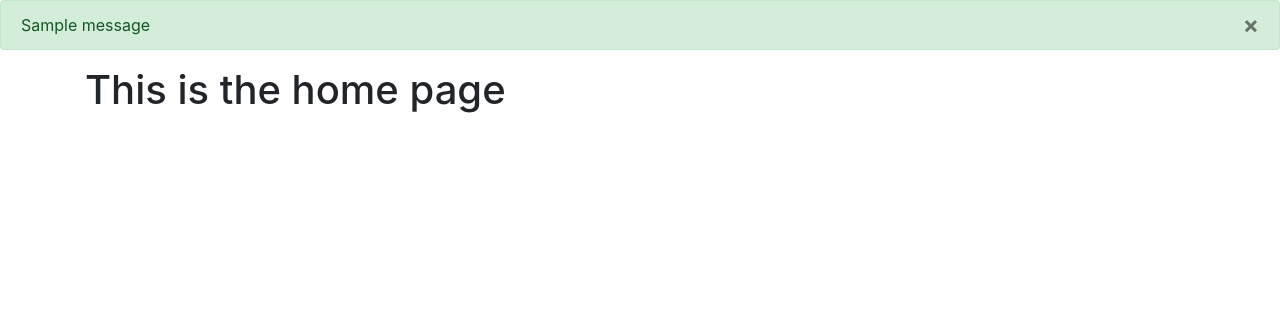
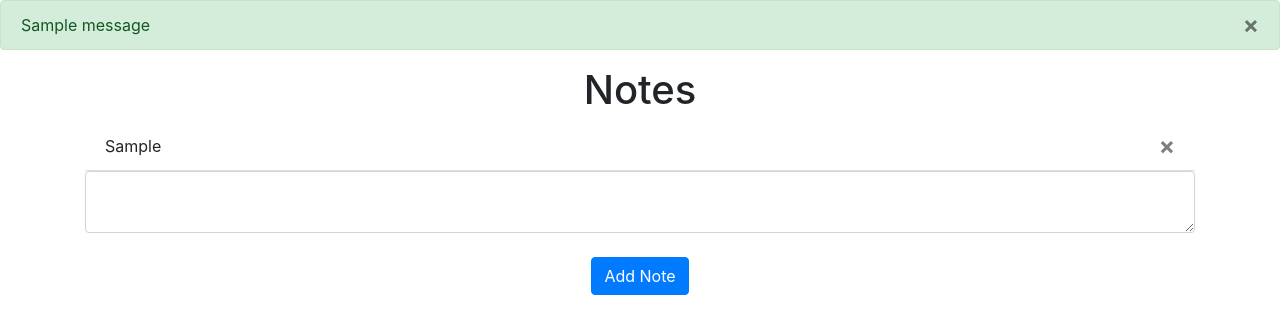
Before and after one commit to Gelateria-di-Berna/ERP-System, a Flask app: page / in a window 1280 px wide. Shown: the part 56-390 px from the top of the page. Run offline with Flask 3, Linux system fonts and the light colour scheme; a user stored in the database is signed in; tables that the repository leaves empty hold one stand-in row (values such as "Sample post"); one stand-in notice (Sample message) is shown; some libraries are stand-ins or nearby versions.

Commit message:
Completed base tutorial

```diff
--- a/website/templates/base.html
+++ b/website/templates/base.html
@@ -40,27 +40,23 @@
       </div>
     </nav>
 
-    {% with messages = get_flashed_messages(with_categories=true) %}
-    {% if messages %}
-      {% for category, message in messages %}
-      {% if category == "error" %}
-      <div class = "alert alert-danger alert-dismissable fade show" role = "alert">
+    {% with messages = get_flashed_messages(with_categories=true) %} {% if
+    messages %} {% for category, message in messages %} {% if category ==
+    'error' %}
+    <div class="alert alert-danger alter-dismissable fade show" role="alert">
       {{ message }}
-        <button type = "button" class = "close" data-dismiss = "alert">
-          <span aria-hidden = "true">&times;</span>
+      <button type="button" class="close" data-dismiss="alert">
+        <span aria-hidden="true">&times;</span>
       </button>
     </div>
     {% else %}
-      <div class = "alert alert-success alert-dismissable fade show" role = "alert">
+    <div class="alert alert-success alter-dismissable fade show" role="alert">
       {{ message }}
-        <button type = "button" class = "close" data-dismiss = "alert">
-          <span aria-hidden = "true">&times;</span>
+      <button type="button" class="close" data-dismiss="alert">
+        <span aria-hidden="true">&times;</span>
       </button>
     </div>
-      {% endif %}
-      {% endfor %}
-    {% endif %}
-    {% endwith %}
+    {% endif %} {% endfor %} {% endif %} {% endwith %}
 
     <div class="container">{% block content %} {% endblock %}</div>
     <script
@@ -79,11 +75,17 @@
       crossorigin="anonymous"
     ></script>
 
-    <!-- For custom js code
-    <script>
-        type = "text/javascript"
-        scr = "{{ url_for("static", filename = "index.js") }}"
-    <script/>
-    -->
+{% block javascript %}
+    <script type="text/javascript">
+      function deleteNote(noteId) {
+  fetch("/delete-note", {
+    method: "POST",
+    body: JSON.stringify({ noteId: noteId }),
+  }).then((_res) => {
+    window.location.href = "/";
+  });
+  }
+</script>
+{% endblock %}
   </body>
 </html>
--- a/website/templates/home.html
+++ b/website/templates/home.html
@@ -1,5 +1,20 @@
-{% extends "base.html" %}
-{% block title %}Home{% endblock %}
-{% block content %}
-<h1> This is the home page </h1>
+{% extends "base.html" %} {% block title %}Home{% endblock %} {% block content%}
+<h1 align="center">Notes</h1>
+<ul class="list-group list-group-flush" id="notes">
+  {% for note in user.notes %}
+  <li class="list-group-item">
+    {{ note.data }}
+    <button type="button" class="close" onClick="deleteNote({{ note.id }})">
+      <span aria-hidden="true">&times;</span>
+    </button>
+  </li>
+  {% endfor %}
+</ul>
+<form method="POST">
+  <textarea name="note" id="note" class="form-control"></textarea>
+  <br />
+  <div align="center">
+    <button type="submit" class="btn btn-primary">Add Note</button>
+  </div>
+</form>
 {% endblock %}
--- a/website/views.py
+++ b/website/views.py
@@ -1,9 +1,35 @@
-from flask import Blueprint, render_template
+from flask import Blueprint, render_template, request, flash, jsonify
 from flask_login import login_required, current_user
+from .models import Note
+from . import db
+import json
 
 views = Blueprint("views", __name__)
 
-@views.route("/")
+@views.route("/", methods=["GET", "POST"])
 @login_required
 def home():
+    if request.method == "POST":
+        note = request.form.get("note")
+        if len(note) < 1:
+            flash("Note is too short!", category="error")
+        else:
+            new_note = Note(data=note, user_id=current_user.id)
+            db.session.add(new_note)
+            db.session.commit()
+            flash("Note added!", category="success")
     return render_template("home.html", user=current_user)
+
+
+@views.route("/delete-note", methods=["POST"])
+def delete_note():
+    note = json.loads(request.data)
+    noteId = note["noteId"]
+
+    note = Note.query.get(noteId)
+    if note:
+        if note.user_id == current_user.id:
+            db.session.delete(note)
+            db.session.commit()
+
+    return jsonify({})
```
Also changed, not shown: website/static/index.js (+8 -0 lines). Lines whose indentation alone changed are shown as unchanged.
